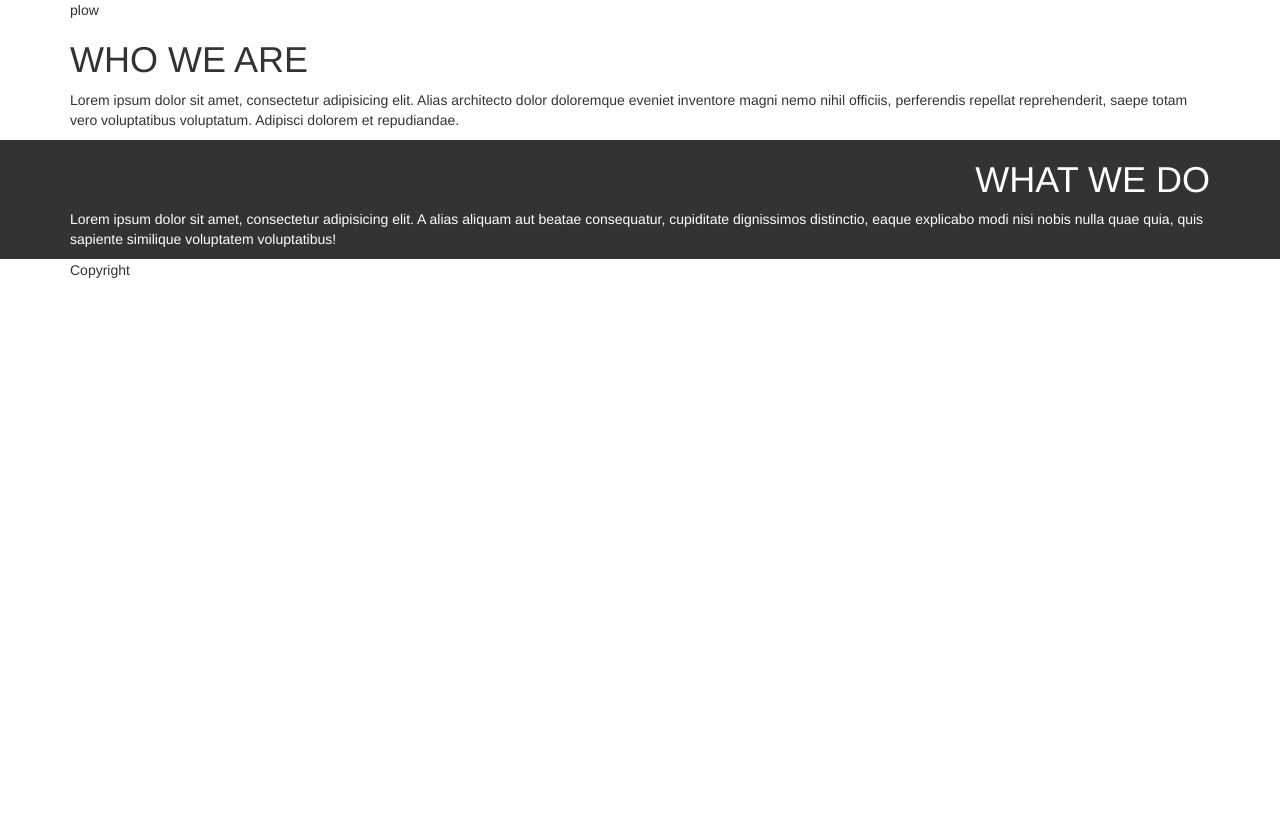
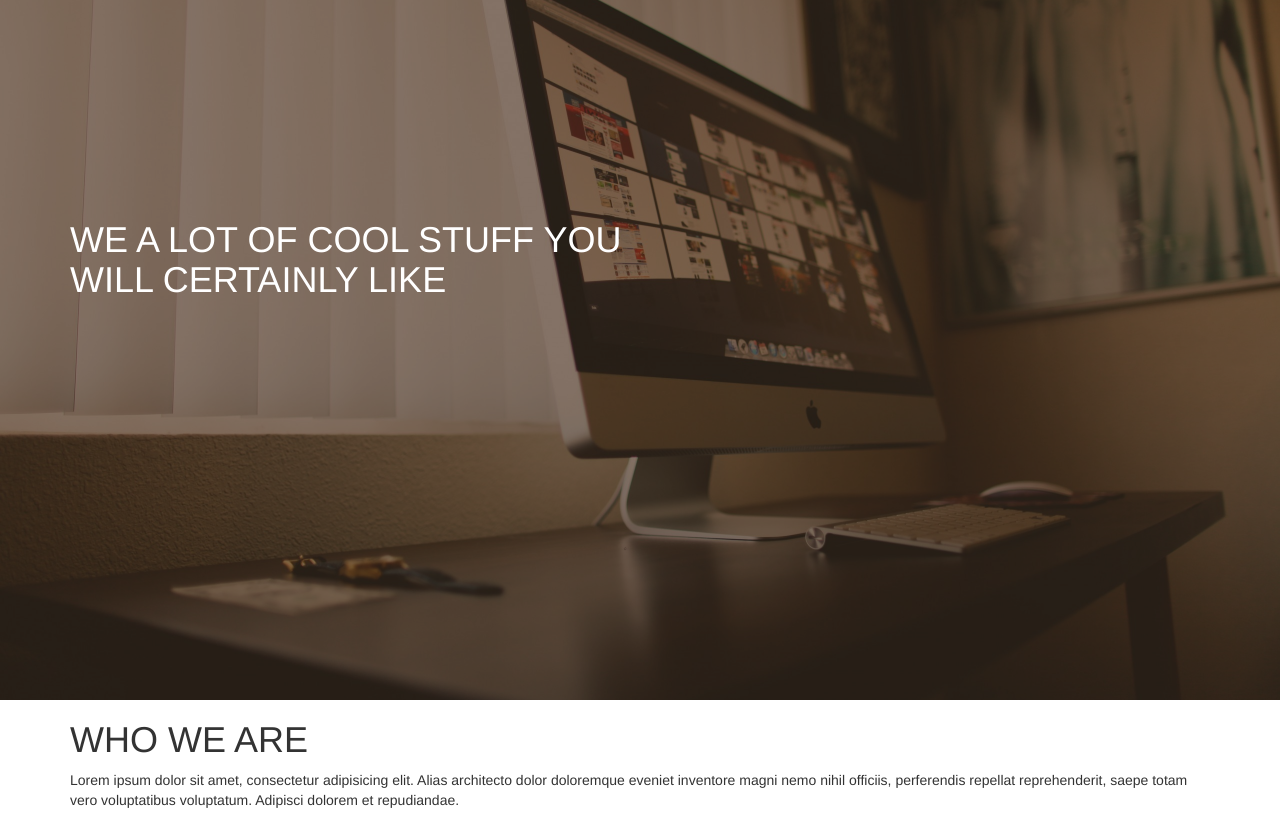
Before and after one commit to corecolab/corecolab.github.io, a website: page index.html in a window 1280 px wide. Shown: the top 813 px of the page. Drawn offline with Linux system fonts and the light colour scheme.

Commit message:
More placehoders

```diff
--- a/assets/css/style.css
+++ b/assets/css/style.css
@@ -1,3 +1,23 @@
+header {
+    background-image: url('../images/office-wp.jpg');
+    -webkit-background-size: cover;
+    background-size: cover;
+    background-position: center center;
+    height: 700px;
+    position: relative;
+
+}
+
+header::before {
+    content: "";
+    position: absolute;
+    top:0;
+    left:0;
+    height: 100%;
+    width: 100%;
+    background-color: rgba(50, 20, 0, 0.6);
+}
+
 section#what {
     background-color: #333333;
 }
--- a/index.html
+++ b/index.html
@@ -31,7 +31,7 @@
     <div class="container">
         <div class="row">
             <div class="col-xs-12">
-                plow
+                <h1 style="color: #ffffff; padding-top: 200px">WE A LOT OF COOL STUFF YOU <br> WILL CERTAINLY LIKE</h1>
             </div>
         </div>
     </div>
```
Also changed, not shown: assets/images/office-wp.jpg (added), 1 other file.
